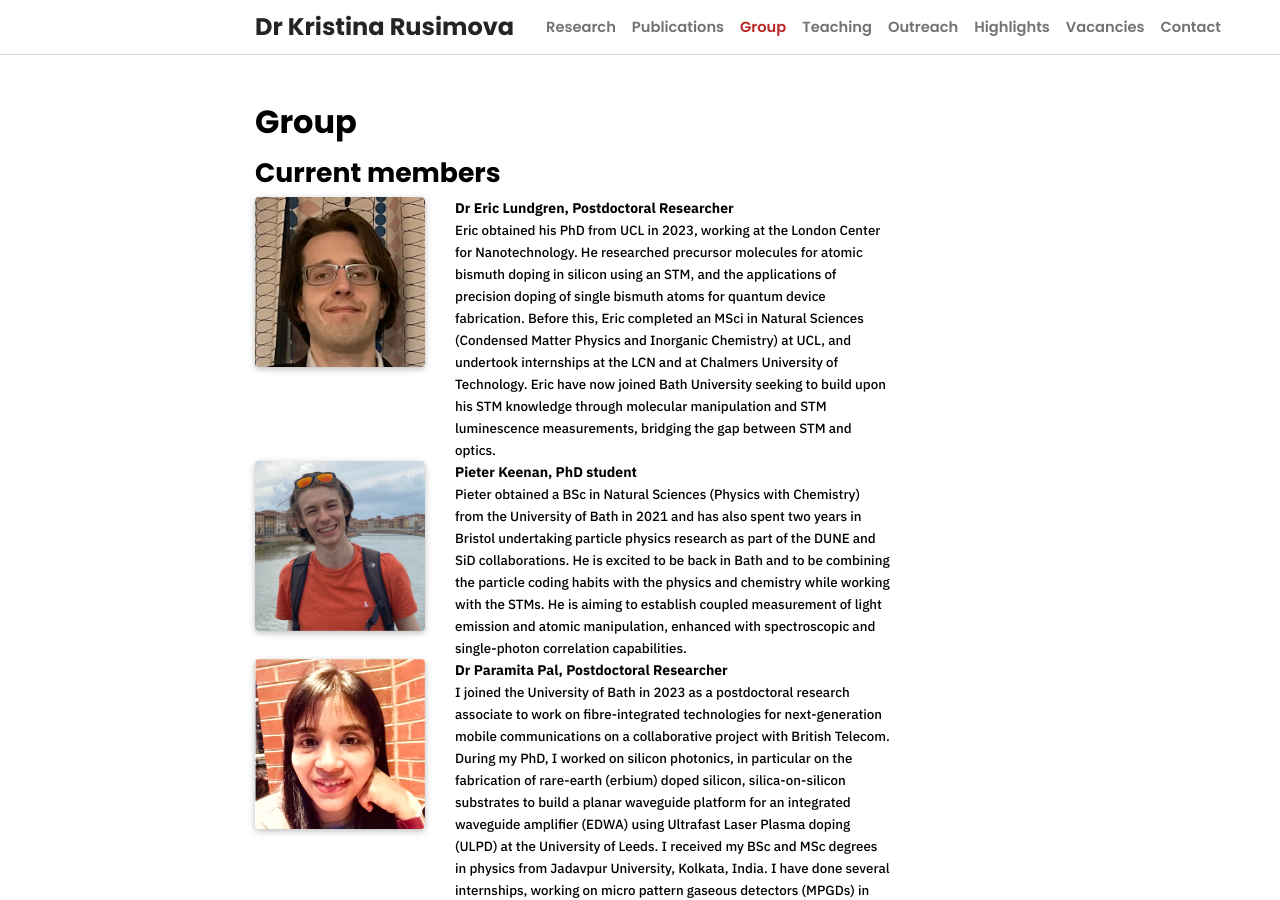
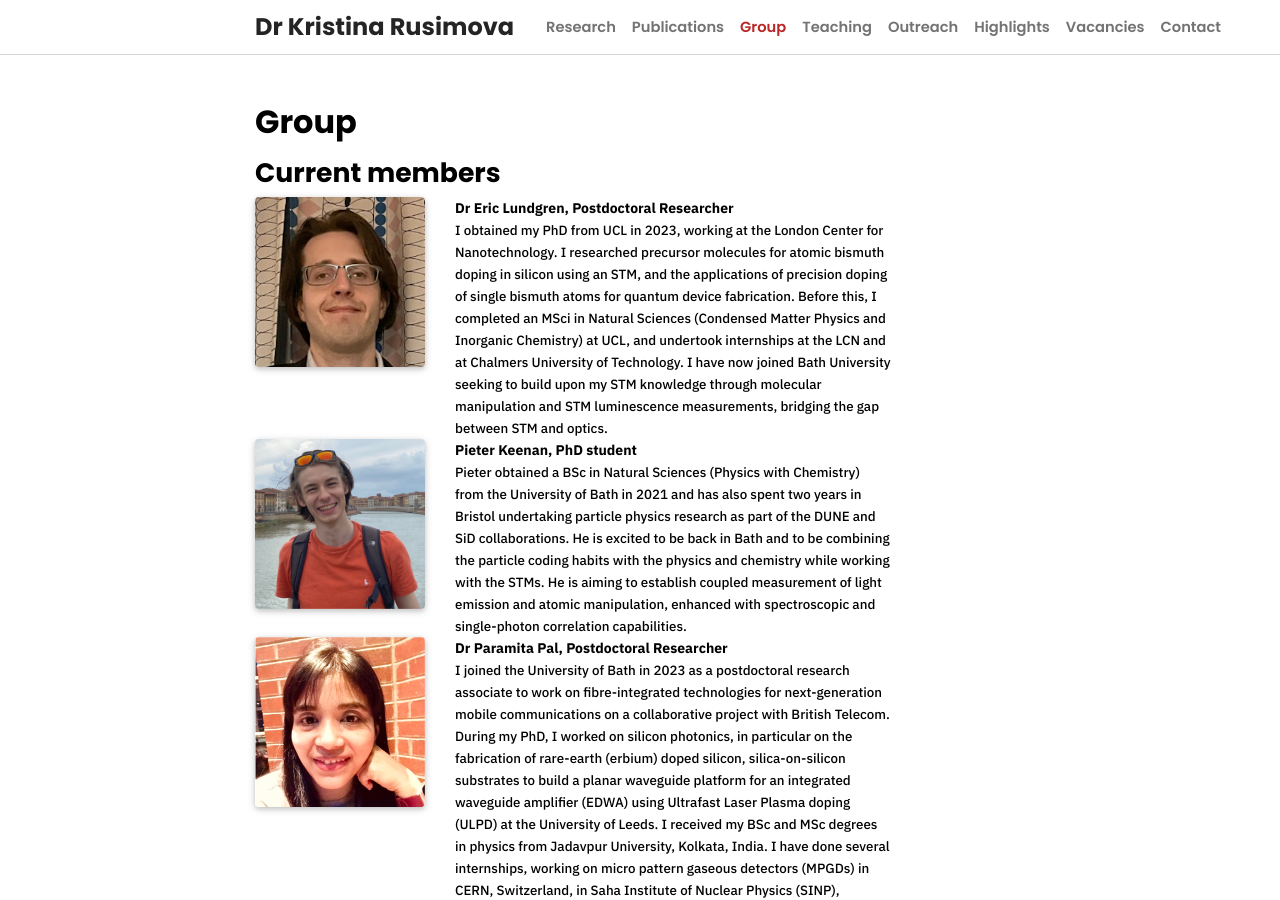
Before and after one commit to kristinarusimova/kristinarusimova.github.io, a Jekyll site: the page built from _pages/group.md, in a window 1280 px wide and 900 px high. Built offline with Jekyll 4.4.1, drawn with Linux system fonts in a browser that asks for light colours; nearby versions of some CDN libraries; a style sheet for code colours, icons or effects is not loaded.

Commit message:
Update group.md

```diff
--- a/_pages/group.md
+++ b/_pages/group.md
@@ -16,7 +16,7 @@ order: 3
     </div>
     <div class="col-sm-7">
       <span class="title">Dr Eric Lundgren, Postdoctoral Researcher</span>
-      <span class="description">Eric obtained his PhD from UCL in 2023, working at the London Center for Nanotechnology. He researched precursor molecules for atomic bismuth doping in silicon using an STM, and the applications of precision doping of single bismuth atoms for quantum device fabrication. Before this, Eric completed an MSci in Natural Sciences (Condensed Matter Physics and Inorganic Chemistry) at UCL, and undertook internships at the LCN and at Chalmers University of Technology. Eric have now joined Bath University seeking to build upon his STM knowledge through molecular manipulation and STM luminescence measurements, bridging the gap between STM and optics.</span>
+      <span class="description">I obtained my PhD from UCL in 2023, working at the London Center for Nanotechnology. I researched precursor molecules for atomic bismuth doping in silicon using an STM, and the applications of precision doping of single bismuth atoms for quantum device fabrication. Before this, I completed an MSci in Natural Sciences (Condensed Matter Physics and Inorganic Chemistry) at UCL, and undertook internships at the LCN and at Chalmers University of Technology. I have now joined Bath University seeking to build upon my STM knowledge through molecular manipulation and STM luminescence measurements, bridging the gap between STM and optics.</span>
     </div>
   </div>
 
```
